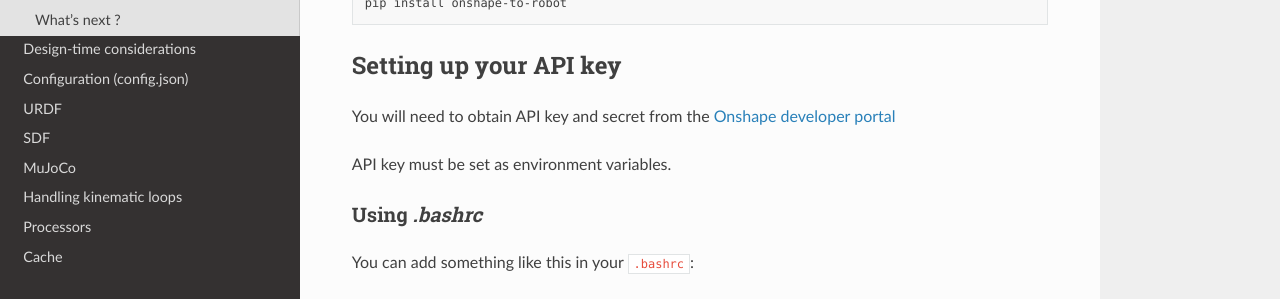
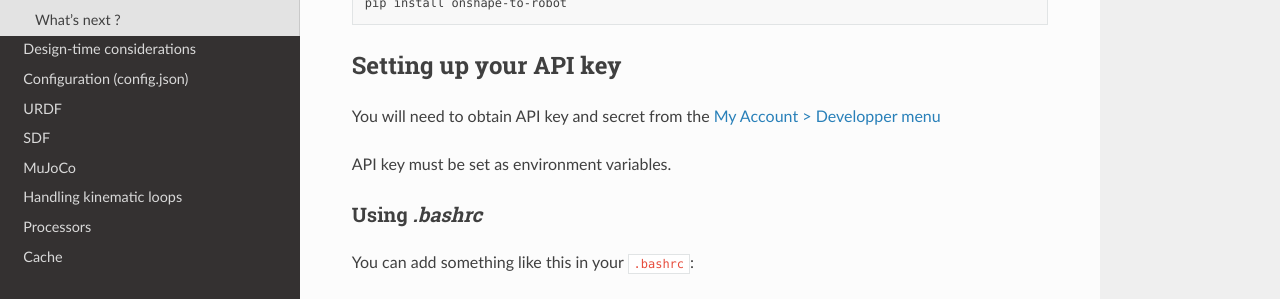
Before and after one commit to Rhoban/onshape-to-robot, a Sphinx documentation site: the page built from docs/source/getting_started.rst, in a window 1280 px wide and 900 px high. Shown: the part 282-581 px from the top of the window. Built offline with Sphinx 7.4.7 and the Read the Docs theme 3.1.0, drawn with Linux system fonts in a browser that asks for light colours.

Commit message:
Updating API keys link in doc

```diff
--- a/docs/source/getting_started.rst
+++ b/docs/source/getting_started.rst
@@ -16,7 +16,7 @@ Setting up your API key
 -----------------------
 
 You will need to obtain API key and secret from the
-`Onshape developer portal <https://dev-portal.onshape.com/keys>`_
+`My Account > Developper menu <https://cad.onshape.com/user/developer/apiKeys>`_
 
 API key must be set as environment variables.
 
```
